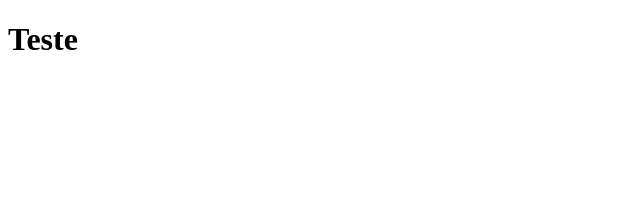
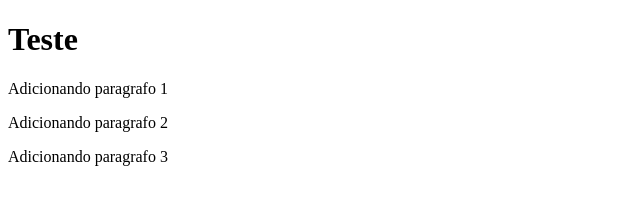
Before and after one commit to valter-ice/projetoteste1008, a plain HTML site: page index.html in a window 1280 px wide. Shown: the whole page, without its empty margins (0-640 px from the left). Drawn offline with Linux system fonts and the light colour scheme.

Commit message:
Edição final

```diff
--- a/index.html
+++ b/index.html
@@ -8,5 +8,8 @@
 </head>
 <body>
   <h1>Teste</h1>
+  <p> Adicionando paragrafo 1</p>
+  <p> Adicionando paragrafo 2</p>
+  <p> Adicionando paragrafo 3</p>
 </body>
 </html>
```
